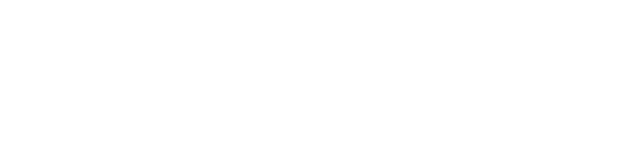
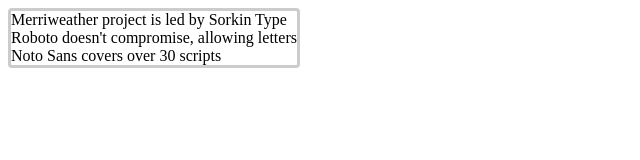
Before and after one commit to mcuclev/test-task-ffw, a plain HTML site: page index.html in a window 1280 px wide. Shown: the whole page, without its empty margins (0-640 px from the left). Drawn offline with Linux system fonts and the light colour scheme.

Commit message:
structure buildup

```diff
--- /dev/null
+++ b/css/style.css
@@ -0,0 +1,7 @@
+.menu {
+   border: 3px solid #ccc;
+   border-radius: 4px;
+   width: fit-content;
+}
+
+@import url('https://fonts.googleapis.com/css2?family=Montserrat:wght@300&display=swap');
--- a/index.html
+++ b/index.html
@@ -4,9 +4,32 @@
     <meta charset="UTF-8">
     <meta http-equiv="X-UA-Compatible" content="IE=edge">
     <meta name="viewport" content="width=device-width, initial-scale=1.0">
-    <title>Document</title>
-    <link rel="stylesheet" href="">
+    <title>Project — Test Task FFW</title>
+    <link rel="stylesheet" href="css/style.css">
 </head>
 <body>
+    <header>
 
+    </header>
+    <main>
+        <div class="menu">
+            <div class="menu__item" id="">
+                <div class="menu__icon" id="">
+                </div>
+                <div class="menu__desc" id="">
+                    Merriweather project is led by Sorkin Type
+                </div>
+                <div class="" id="">
+                    <div class="" id="">
+                        Roboto doesn't compromise, allowing letters
+                    </div>
+                    <div class="" id="">
+                        Noto Sans covers over 30 scripts
+                    </div>
+                </div>
+            </div>
+        </div>
+    </main>
+    <footer>
+    </footer>
 </body>
```
